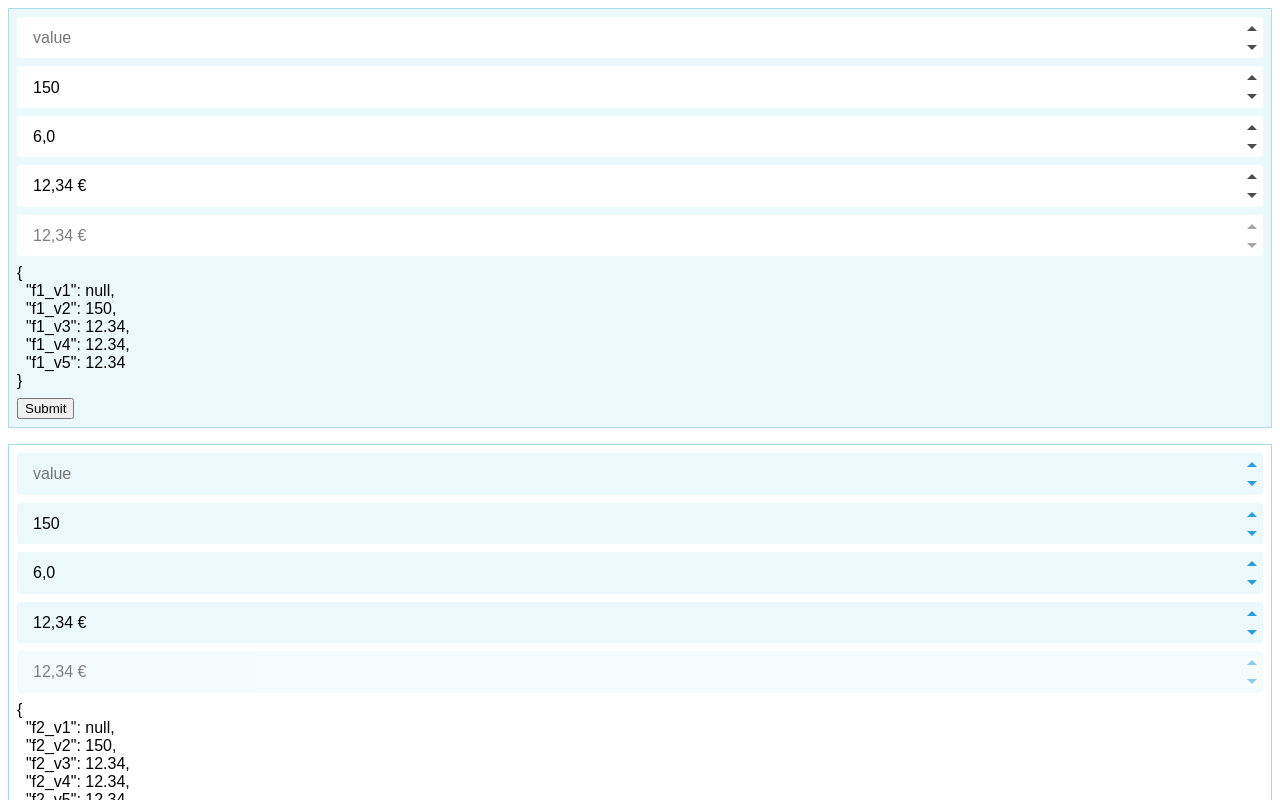
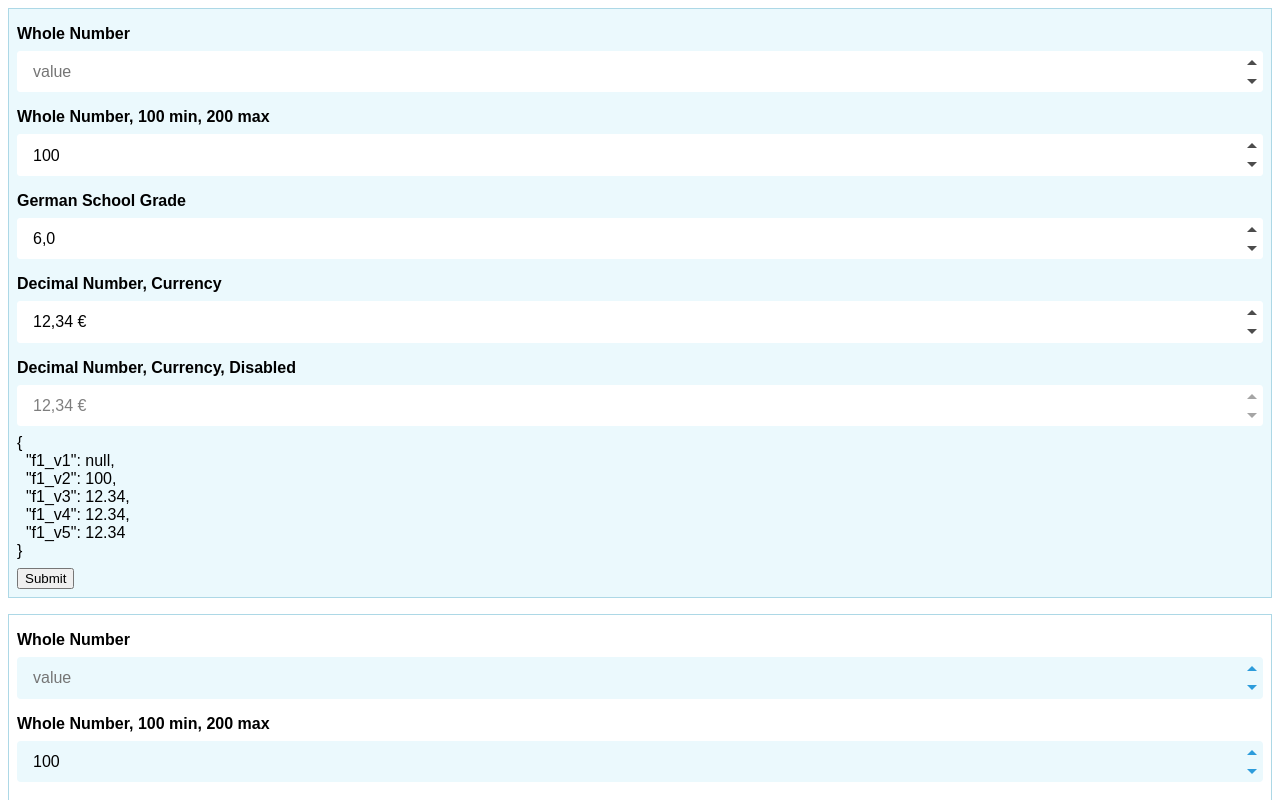
Before and after one commit to mark-hennessy/react-number-input, a React (Create React App) app: page / in a window 1280 px wide. Shown: the top 800 px of the page. Built offline with nearby package versions, Linux system fonts and the light colour scheme.

Commit message:
update DemoForm

```diff
--- a/src/DemoForm/DemoForm.js
+++ b/src/DemoForm/DemoForm.js
@@ -2,6 +2,7 @@ import React, { useState } from 'react';
 import cn from 'classnames';
 import Panel from '../Panel/Panel';
 import NumberInput from '../NumberInput/NumberInput';
+import Label from '../Label/Label';
 import './DemoForm.scss';
 
 const CID = 'demo-form';
@@ -15,7 +16,7 @@ const DemoForm = ({ formName, blue, className }) => {
 
   const [state, setState] = useState({
     [getInputName(inputCounter++)]: null,
-    [getInputName(inputCounter++)]: 150,
+    [getInputName(inputCounter++)]: 100,
     [getInputName(inputCounter++)]: 12.34,
     [getInputName(inputCounter++)]: 12.34,
     [getInputName(inputCounter++)]: 12.34,
@@ -38,15 +39,18 @@ const DemoForm = ({ formName, blue, className }) => {
   return (
     <form name={formName}>
       <Panel className={cn(CID, className)} blue={blue}>
+        <Label>Whole Number</Label>
         <NumberInput
           {...connectToState(getInputName(inputCounter++))}
           ignoreEnterKey
         />
+        <Label>Whole Number, 100 min, 200 max</Label>
         <NumberInput
           {...connectToState(getInputName(inputCounter++))}
           min={100}
           max={200}
         />
+        <Label>German School Grade</Label>
         <NumberInput
           {...connectToState(getInputName(inputCounter++))}
           placeholder='1,3'
@@ -55,11 +59,13 @@ const DemoForm = ({ formName, blue, className }) => {
           min={1}
           max={6}
         />
+        <Label>Decimal Number, Currency</Label>
         <NumberInput
           {...connectToState(getInputName(inputCounter++))}
           precision={2}
           currency
         />
+        <Label>Decimal Number, Currency, Disabled</Label>
         <NumberInput
           {...connectToState(getInputName(inputCounter++))}
           precision={2}
--- /dev/null
+++ b/src/Label/Label.js
@@ -0,0 +1,12 @@
+import React from 'react';
+import cn from 'classnames';
+
+import './Label.scss';
+
+const CID = 'label';
+
+const Label = ({ className, children }) => {
+  return <div className={cn(CID, className)}>{children}</div>;
+};
+
+export default Label;
--- /dev/null
+++ b/src/Label/Label.scss
@@ -0,0 +1,4 @@
+.label {
+  font-weight: bold;
+  margin-top: 0.5rem;
+}
```
